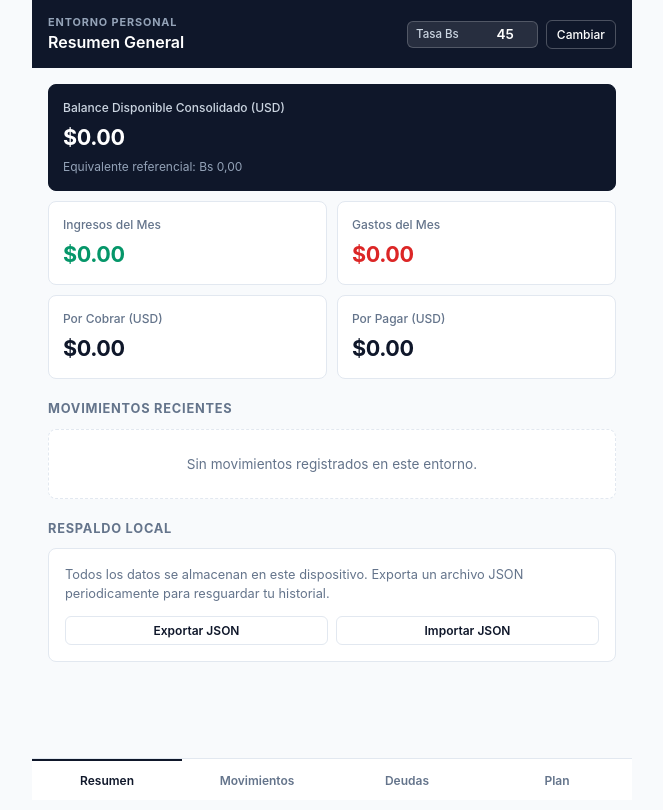
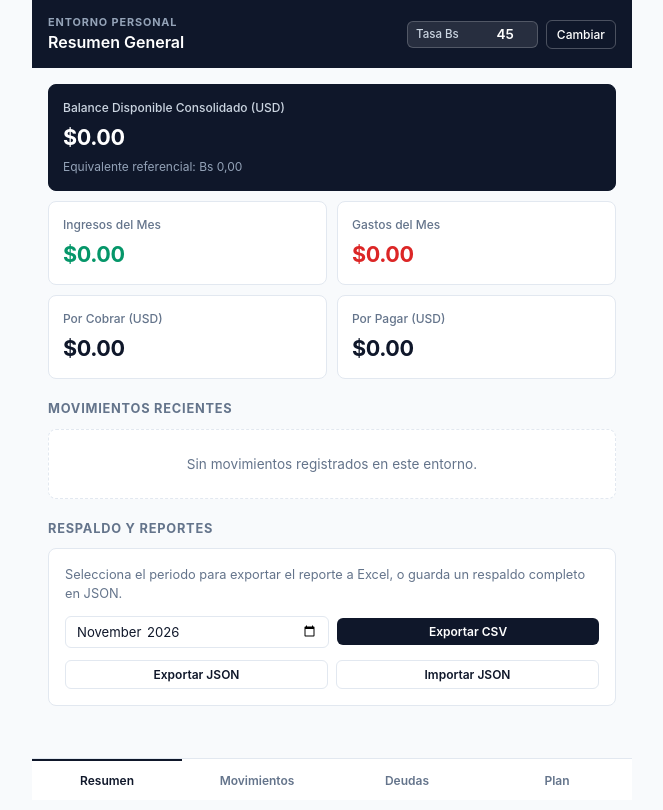
Before and after one commit to yethsivillalobos-blip/finanzas, a plain HTML site: page Index.html in a window 1280 px wide. Both pictures are taken after a click on the button 640 px from the left and 377 px from the top of the page. Shown: the whole page, without its empty margins (308-971 px from the left). Drawn offline with Linux system fonts and the light colour scheme.

Commit message:
Revise backup section and add CSV export feature
Updated text and functionality for backup and report exports.

```diff
--- a/Index.html
+++ b/Index.html
@@ -587,11 +587,15 @@
         <div class="section-title">Movimientos Recientes</div>
         <div id="dashboard-recent-list" class="item-list"></div>
 
-        <div class="section-title">Respaldo Local</div>
+        <div class="section-title">Respaldo y Reportes</div>
         <div class="card">
           <p style="font-size: 0.8rem; color: var(--text-muted);">
-            Todos los datos se almacenan en este dispositivo. Exporta un archivo JSON periodicamente para resguardar tu historial.
+            Selecciona el periodo para exportar el reporte a Excel, o guarda un respaldo completo en JSON.
           </p>
+          <div class="utility-row" style="align-items: center;">
+            <input type="month" id="export-month" class="form-control" style="flex:1; padding: 6px 10px; font-size: 0.82rem;">
+            <button class="btn btn-primary btn-sm" style="flex:1" onclick="exportMonthlyCSV()">Exportar CSV</button>
+          </div>
           <div class="utility-row">
             <button class="btn btn-outline btn-sm" style="flex:1" onclick="exportBackup()">Exportar JSON</button>
             <button class="btn btn-outline btn-sm" style="flex:1" onclick="document.getElementById('import-file').click()">Importar JSON</button>
@@ -837,6 +841,7 @@
       document.getElementById('app-container').classList.remove('hidden');
       document.getElementById('header-ws-badge').textContent = ws === 'personal' ? 'ENTORNO PERSONAL' : 'ENTORNO NEGOCIO';
       document.getElementById('global-rate').value = state.globalRate;
+      document.getElementById('export-month').value = currentMonthKey();
       populateCategories();
       populateBudgetCategories();
       switchView('dashboard');
@@ -1196,7 +1201,6 @@
       const data = getWorkspaceData();
       const monthKey = currentMonthKey();
 
-      // Presupuestos
       document.getElementById('budget-list').innerHTML = data.budgets.length
         ? data.budgets.map(b => {
             const spent = data.transactions
@@ -1219,7 +1223,6 @@
           }).join('')
         : '<div class="empty-state">Define limites mensuales por categoria para controlar tus gastos.</div>';
 
-      // Metas
       document.getElementById('goal-list').innerHTML = data.goals.length
         ? data.goals.map(g => {
             const pct = Math.min(100, (g.savedUsd / g.targetUsd) * 100);
@@ -1273,6 +1276,79 @@
       reader.readAsText(file);
     }
 
+    /* Exportacion a CSV compatible con Excel */
+    function csvEscape(val) {
+      const str = String(val === null || val === undefined ? '' : val);
+      return '"' + str.replace(/"/g, '""') + '"';
+    }
+
+    function exportMonthlyCSV() {
+      const data = getWorkspaceData();
+      const monthKey = document.getElementById('export-month').value || currentMonthKey();
+      const wsName = state.activeWorkspace === 'personal' ? 'Personal' : 'Negocio';
+      const monthTxs = data.transactions.filter(t => t.date.startsWith(monthKey));
+
+      let totalBalance = 0;
+      let monthIncome = 0;
+      let monthExpense = 0;
+
+      data.transactions.forEach(t => {
+        if (t.type === 'income') totalBalance += t.amountUsd;
+        else totalBalance -= t.amountUsd;
+      });
+
+      monthTxs.forEach(t => {
+        if (t.type === 'income') monthIncome += t.amountUsd;
+        else monthExpense += t.amountUsd;
+      });
+
+      const netMonth = monthIncome - monthExpense;
+      const totalCxC = data.debts.filter(d => d.type === 'cxc').reduce((s, d) => s + d.remainingUsd, 0);
+      const totalCxP = data.debts.filter(d => d.type === 'cxp').reduce((s, d) => s + d.remainingUsd, 0);
+
+      const rows = [
+        ['REPORTE FINANCIERO MENSUAL', wsName, 'Periodo:', monthKey],
+        ['Tasa Referencial (Bs/USD)', state.globalRate.toFixed(2)],
+        [],
+        ['RESUMEN DE BALANCES (USD)', 'Monto USD'],
+        ['Ingresos del Mes', monthIncome.toFixed(2)],
+        ['Gastos del Mes', monthExpense.toFixed(2)],
+        ['Flujo Neto del Mes', netMonth.toFixed(2)],
+        ['Balance Disponible Consolidado', totalBalance.toFixed(2)],
+        ['Total Cuentas por Cobrar', totalCxC.toFixed(2)],
+        ['Total Cuentas por Pagar', totalCxP.toFixed(2)],
+        [],
+        ['MOVIMIENTOS DEL MES'],
+        ['Fecha', 'Tipo', 'Categoria', 'Cuenta', 'Descripcion', 'Moneda', 'Monto Original', 'Tasa Aplicada', 'Monto USD']
+      ];
+
+      monthTxs.forEach(t => {
+        const fecha = new Date(t.date).toLocaleDateString('es-VE');
+        const tipo = t.type === 'income' ? 'Ingreso' : 'Gasto';
+        const tasa = t.currency === 'BS' && t.rate ? t.rate.toFixed(2) : 'N/A';
+        rows.push([
+          fecha,
+          tipo,
+          t.category,
+          t.account,
+          t.note,
+          t.currency,
+          Number(t.amountOriginal).toFixed(2),
+          tasa,
+          (t.type === 'income' ? '' : '-') + Number(t.amountUsd).toFixed(2)
+        ]);
+      });
+
+      const csvContent = '\uFEFF' + rows.map(r => r.map(csvEscape).join(',')).join('\r\n');
+      const blob = new Blob([csvContent], { type: 'text/csv;charset=utf-8;' });
+      const url = URL.createObjectURL(blob);
+      const a = document.createElement('a');
+      a.href = url;
+      a.download = `reporte-${state.activeWorkspace}-${monthKey}.csv`;
+      a.click();
+      URL.revokeObjectURL(url);
+    }
+
     /* Inicializacion y Service Worker */
     if ('serviceWorker' in navigator) {
       window.addEventListener('load', () => {
```
